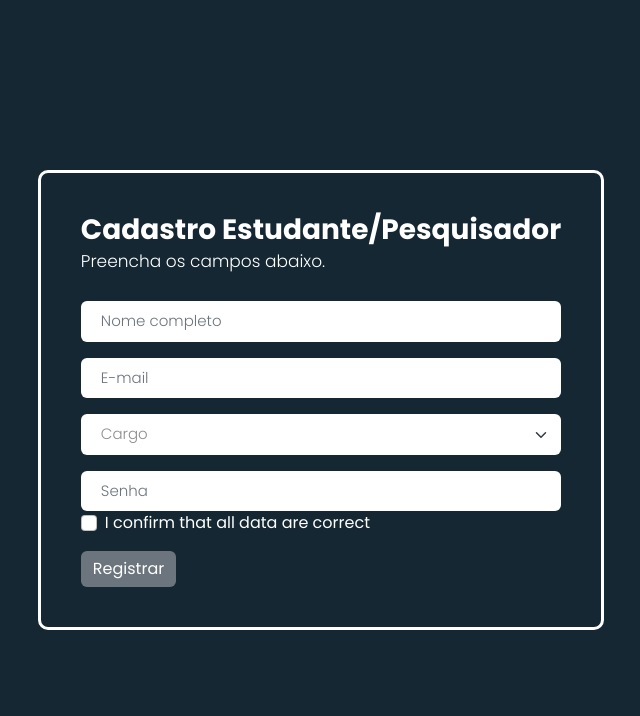
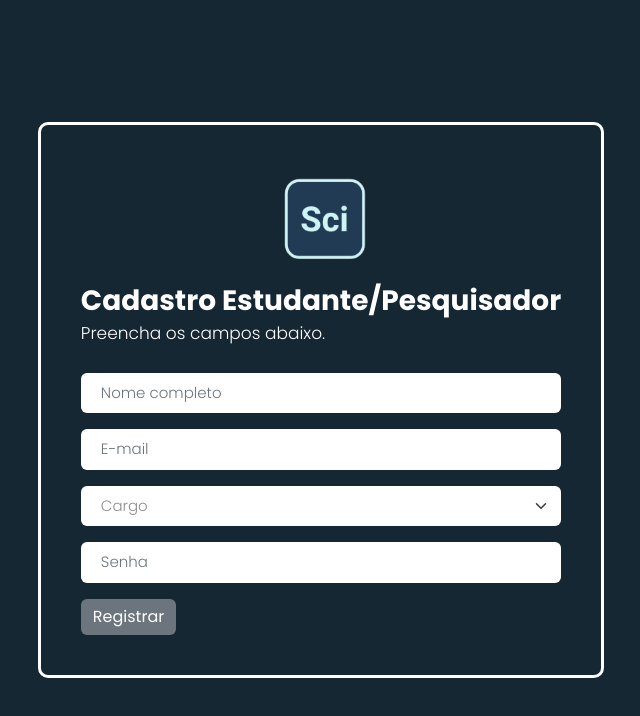
Before and after one commit to BrBits/LATAM-CHALLENGE-PROTOTYPE, a plain HTML site: page Interfaces/cadastroEstudante.html in a window 1280 px wide. Shown: the whole page, without its empty margins (319-959 px from the left). Drawn offline with nearby package versions, Linux system fonts and the light colour scheme.

Commit message:
Update cadastroEstudante.html

```diff
--- a/Interfaces/cadastroEstudante.html
+++ b/Interfaces/cadastroEstudante.html
@@ -16,6 +16,7 @@
             <div class="form-holder">
                 <div class="form-content">
                     <div class="form-items">
+                      <img src="./Imagens/Logo-Scili.png" id="logo" class = "center">
                         <h3>Cadastro Estudante/Pesquisador</h3>
                         <p>Preencha os campos abaixo.</p>
                         <form class="requires-validation" novalidate>
@@ -50,11 +51,6 @@
                            </div>
 
 
-                        <div class="form-check">
-                          <input class="form-check-input" type="checkbox" value="" id="invalidCheck" required>
-                          <label class="form-check-label">I confirm that all data are correct</label>
-                         <div class="invalid-feedback">Please confirm that the entered data are all correct!</div>
-                        </div>
 
 
                             <div class="form-button mt-3">
```
